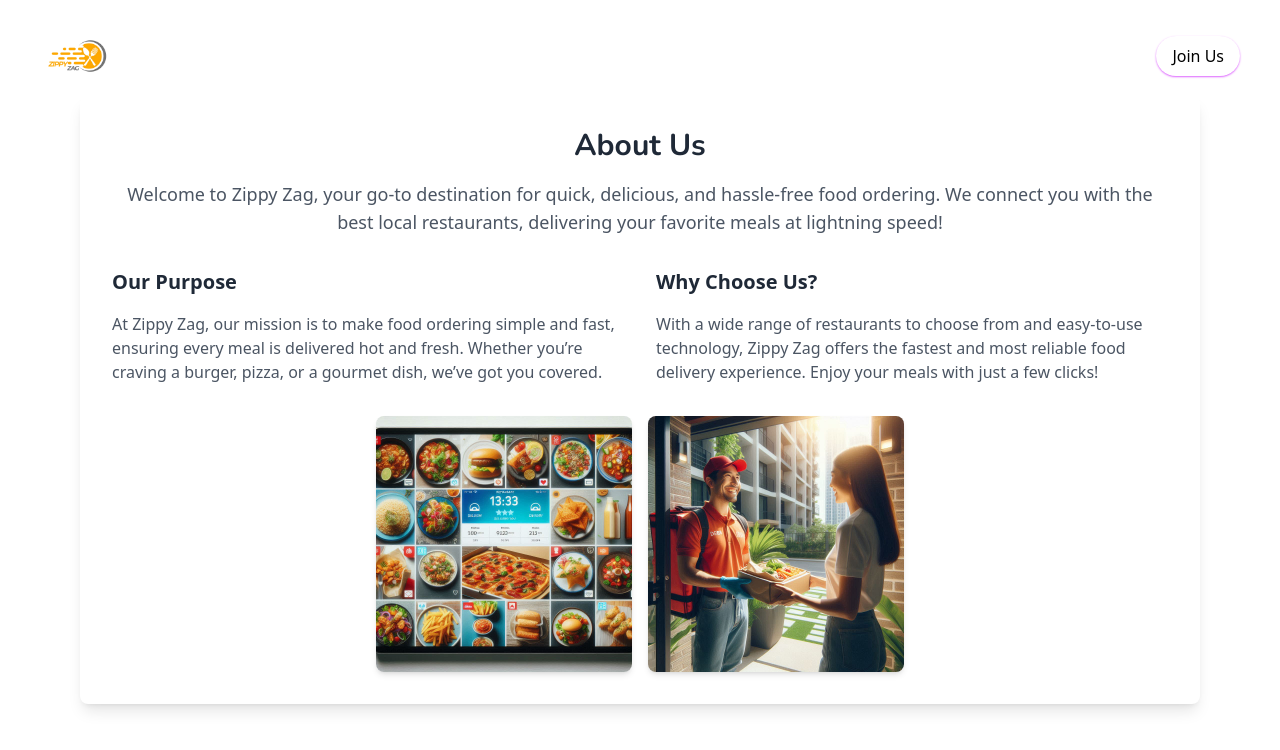
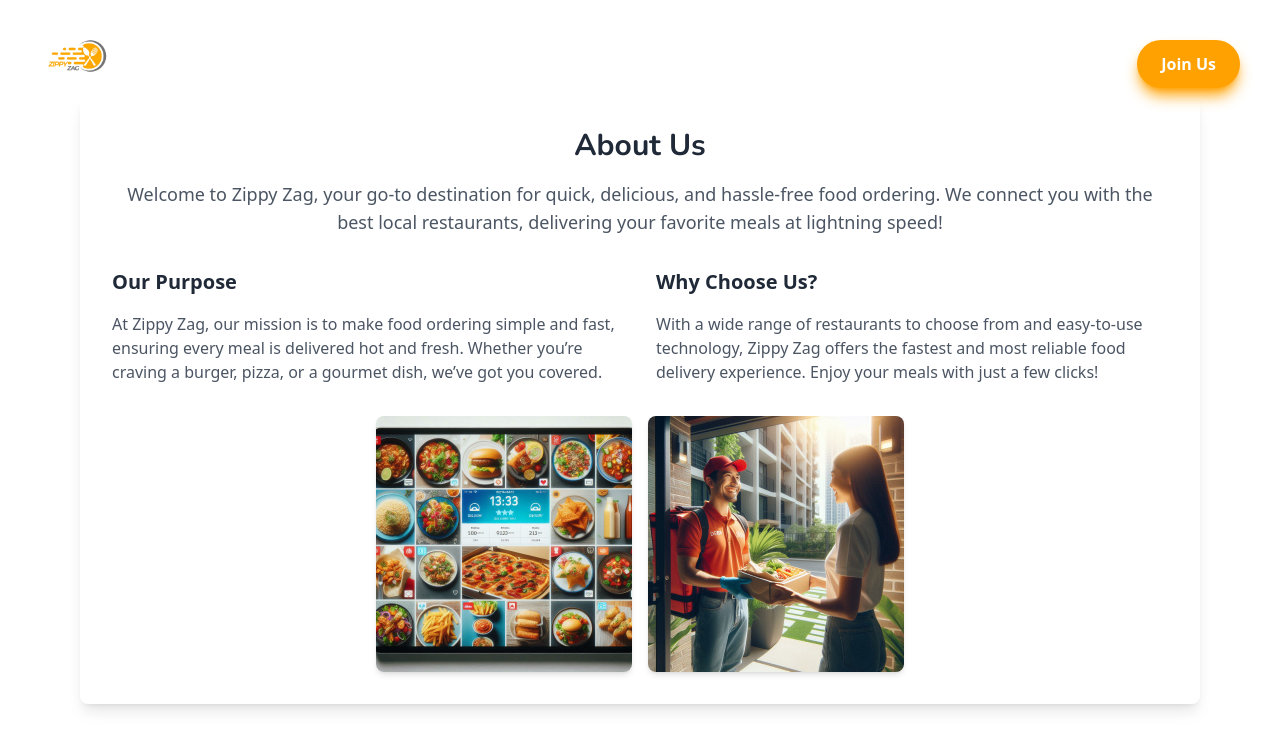
Before and after one commit to javidShabin/zippy-zag-main-project-frontend, a React (Vite) app: page /about in a window 1280 px wide. Shown: the top 750 px of the page. Built offline with nearby package versions, Linux system fonts and the light colour scheme; no server answers; a web font is replaced by a local one.

Commit message:
make change the join us button style

```diff
--- a/src/components/Header.jsx
+++ b/src/components/Header.jsx
@@ -84,7 +84,7 @@
         {/* Join Us Button and Chat Icon (Large Screens) */}
         <div className="hidden md:flex gap-5 items-center space-x-4">
           <Link to={"/signup-page"}>
-            <div className="bg-white text-black py-2 px-4 shadow-sm shadow-[#dd63ff] hover:shadow-lg hover:shadow-[#dd63ffd2] rounded-full font-medium transition duration-200">
+            <div className="py-2 sm:py-3 px-4 sm:px-6 bg-[#ffa100] text-white font-semibold rounded-full shadow-lg shadow-[#ffa100] mt-4 text-xs sm:text-base">
               Join Us
             </div>
           </Link>
```
